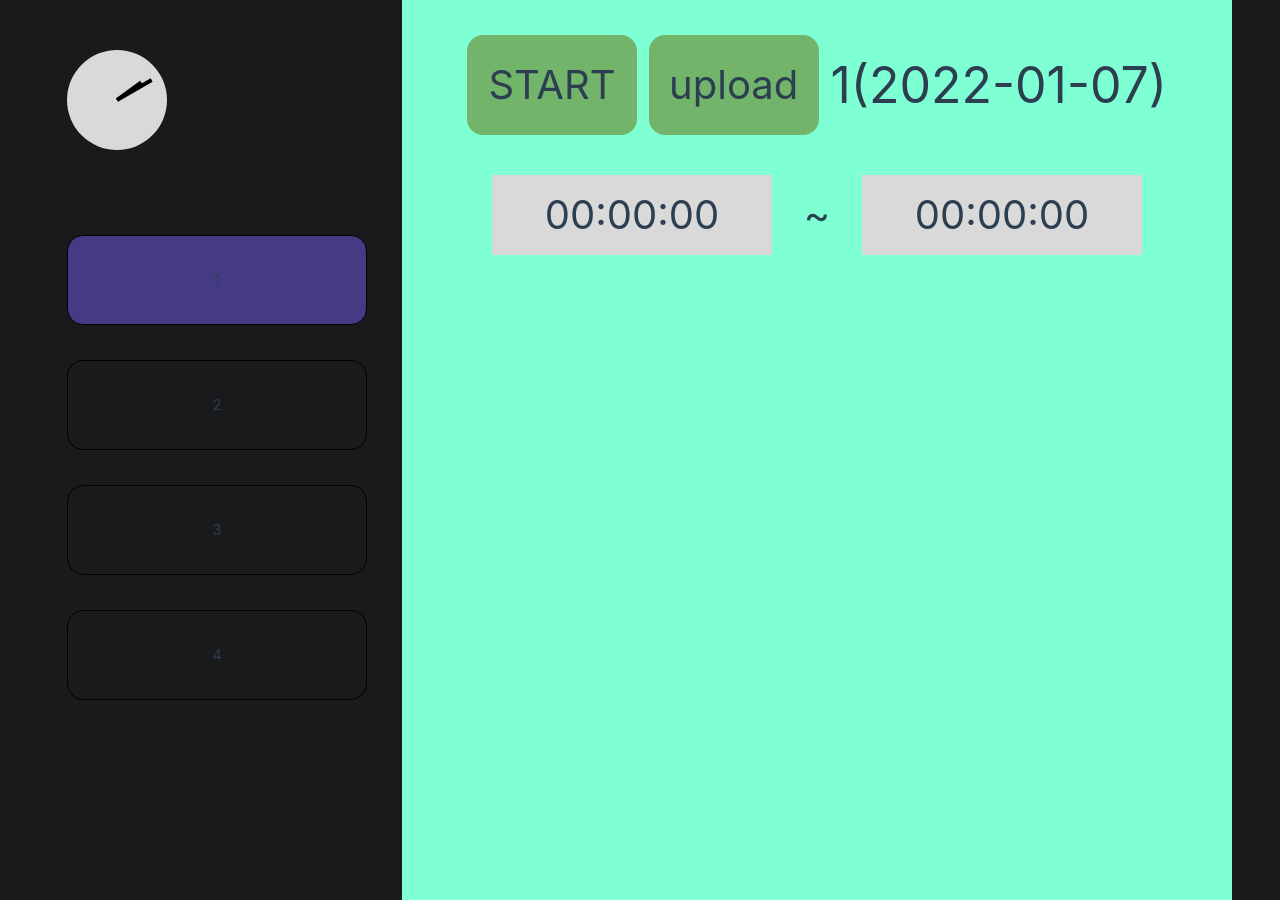
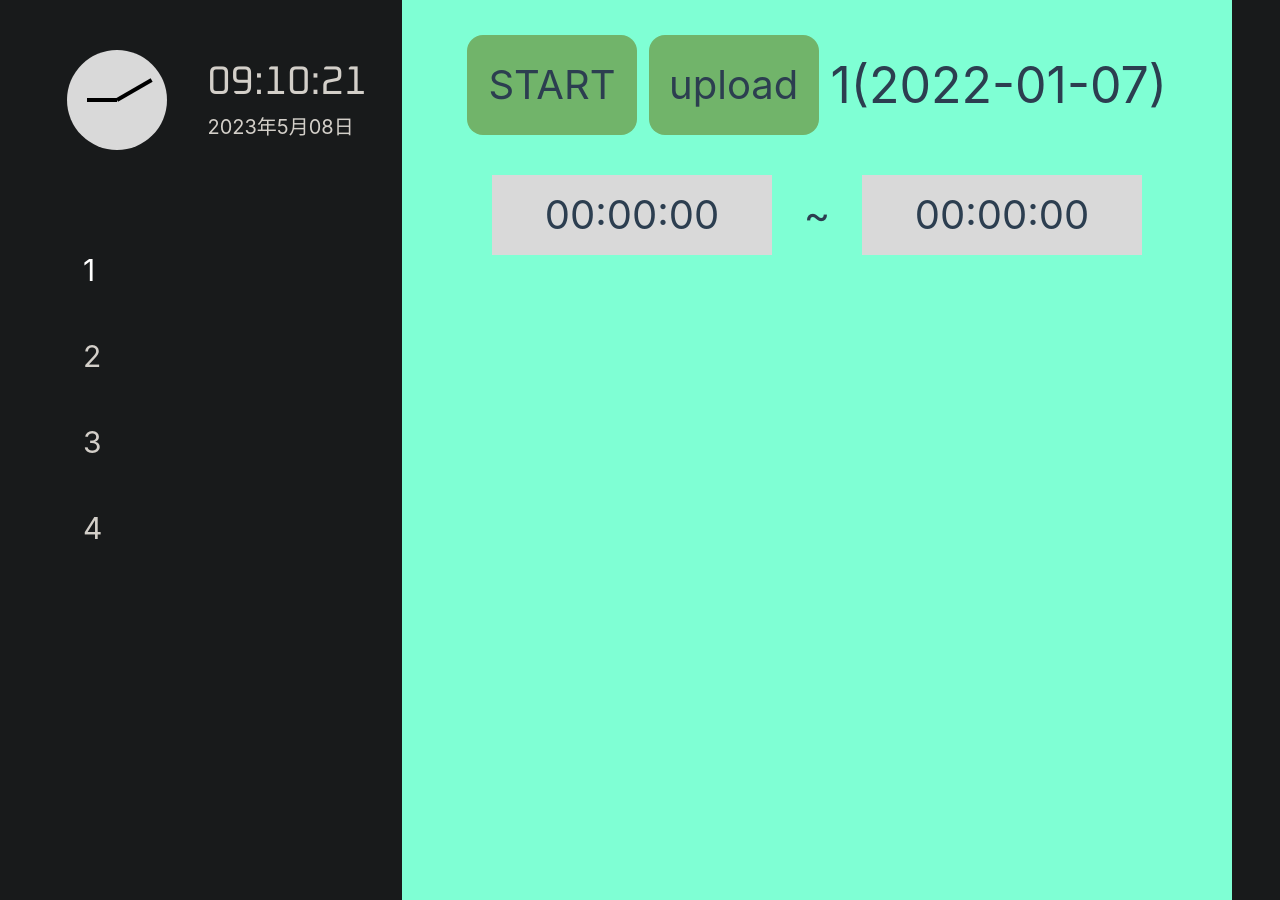
Before and after one commit to xionkq/time-stats, a Vue app: page / in a window 1280 px wide. Built offline with nearby package versions, Linux system fonts and the light colour scheme; no server answers.

Commit message:
update stats list style

```diff
--- a/src/assets/base.css
+++ b/src/assets/base.css
@@ -1,4 +1,6 @@
 /* color palette from <https://github.com/vuejs/theme> */
+@import url('https://fonts.googleapis.com/css2?family=Oxanium&display=swap');
+@import url('https://fonts.googleapis.com/css2?family=Oxanium&display=swap');
 :root {
   --vt-c-white: #ffffff;
   --vt-c-white-soft: #f8f8f8;
--- a/src/template/Clock.vue
+++ b/src/template/Clock.vue
@@ -9,7 +9,7 @@ const timer = setInterval(() => {
 
 const hourTransformTurn = computed(() => {
     const hour = now.value.hour
-    return hour / 60
+    return hour / 12
 })
 
 const minuteTransformTurn = computed(() => {
@@ -23,6 +23,10 @@ const minuteTransformTurn = computed(() => {
         <div class="clock-box">
             <div class="hour-hand" :style="{ transform: `rotate(${hourTransformTurn}turn)` }"></div>
             <div class="minute-hand" :style="{ transform: `rotate(${minuteTransformTurn}turn)` }"></div>
+        </div>
+        <div class="now-time">
+            <div class="time">{{ now.toFormat('HH:mm:ss') }}</div>
+            <div class="date">{{ now.toFormat('y年M月dd日') }}</div>
         </div>
     </div>
 </template>
@@ -65,5 +69,22 @@ const minuteTransformTurn = computed(() => {
 
         }
     }
+
+    .now-time {
+        color: #D3CFC9;
+
+        .time {
+            font-size: 40px;
+            line-height: 43px;
+            font-family: Oxanium;
+        }
+
+        .date {
+            font-size: 20px;
+            line-height: 23px;
+            margin-top: 12px;
+            font-family: Inter;
+        }
+    }
 }
 </style>
--- a/src/template/StatsList.vue
+++ b/src/template/StatsList.vue
@@ -40,17 +40,18 @@ const currentSelectedItem = computed({
 
     .entry-item {
         width: 300px;
-        height: 90px;
-        border: 1px solid black;
-        border-radius: 16px;
+        height: 70px;
         display: flex;
         align-items: center;
-        justify-content: center;
         cursor: pointer;
-        margin-bottom: 35px;
+        margin-bottom: 16px;
+        font-size: 30px;
+        line-height: 38px;
+        padding: 16px;
+        color: #D3CFC9;
 
         &.selected {
-            background-color: rgb(68, 59, 132);
+            color: #ffffff;
         }
     }
 }
```
